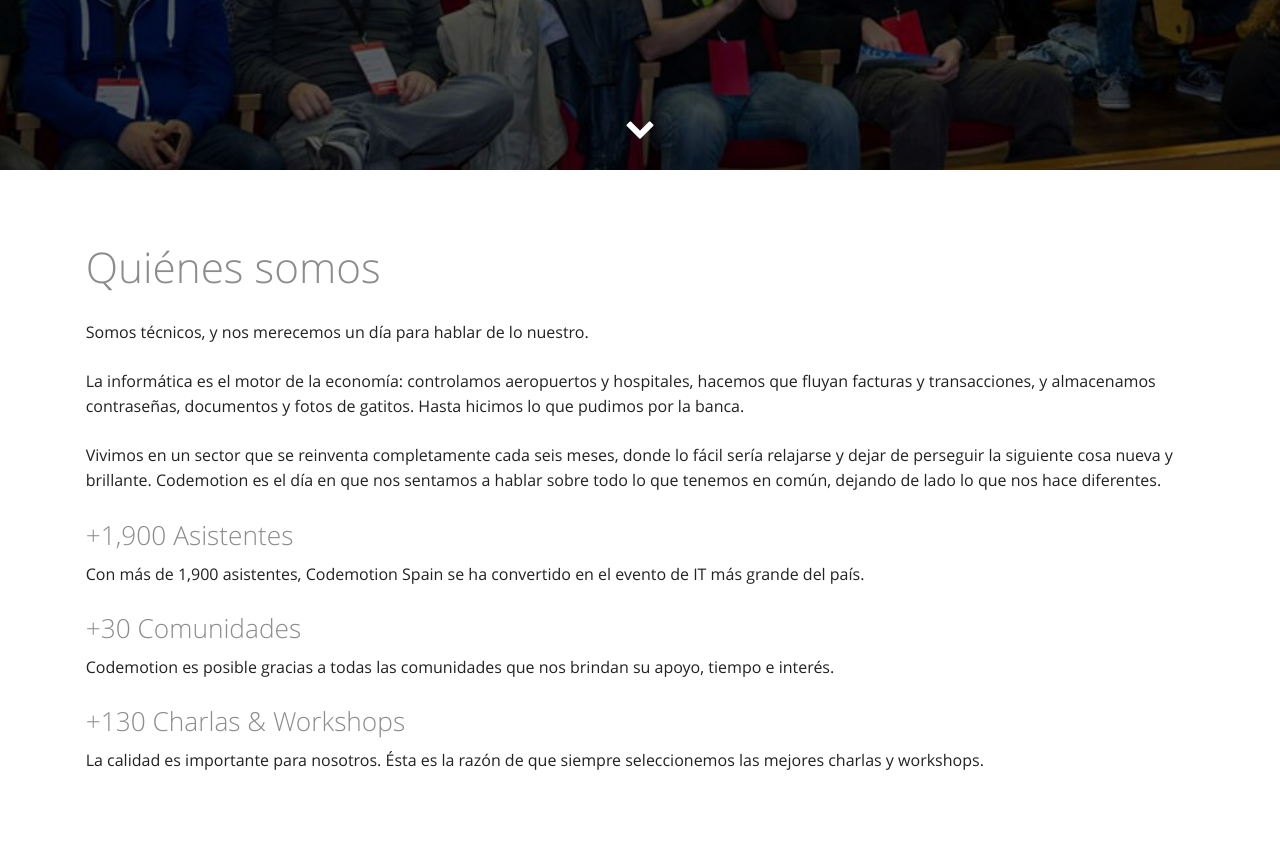
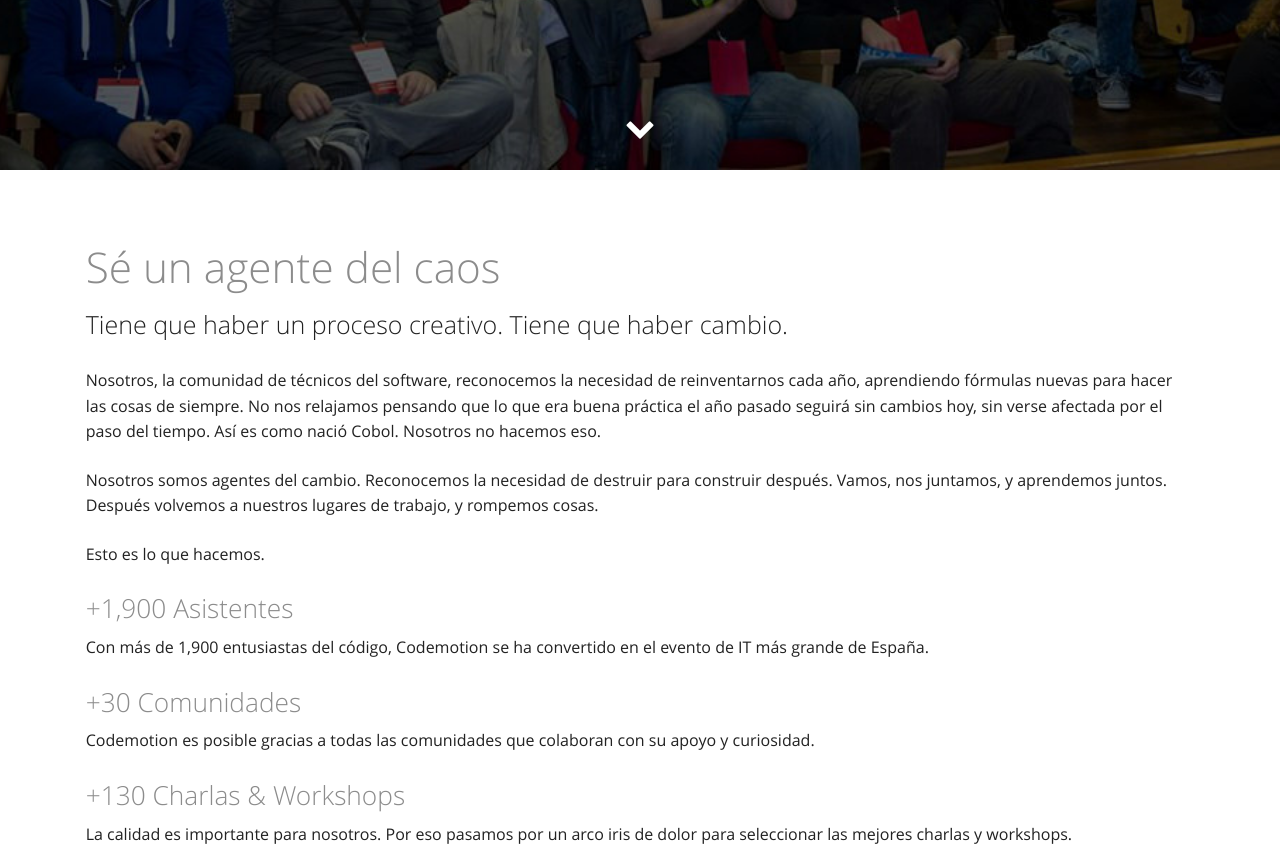
Before and after one commit to JMPerez/web-codemotion-2015, a Jekyll site: the page built from es/index.html, in a window 1280 px wide, cut to the strip 730-1587 px from the top of the page. Built offline with Jekyll 4.4.1, drawn with Linux system fonts in a browser that asks for light colours; nearby versions of some CDN libraries.

Commit message:
Edición de textos

```diff
--- a/_config.yml
+++ b/_config.yml
@@ -16,15 +16,15 @@
   mainTitle: "Codemotion Spain"
   mainSubtitle: "Nov 27-28 2015"
   SendYourTalk: "Send your proposal"
-  aboutTitle: "About us"
-  aboutDesc: "<p>We are the IT crowd, and we deserve at least two days to talk about our craft.</p><p>Computer Science is a motor of the economy: we control airports and hospitals, keep transactions and invoices flowing, and store passwords, documents and kitten pictures. Hell, we even did what we could for the banks.<p>We live in a sector that reinvents itself every six months, where it would be easy to just relax and stop chasing after the next new and shiny thing. Codemotion is this day in which we sit down to talk about all that we have in common, stepping aside everything that makes us different."
+  aboutTitle: "Be an agent of chaos"
+  aboutDesc: "<p class='lead'>There must be a creation process. There must be change.</p><p>We, the IT crowd, recognize the need to reinvent our ways every year, learning new formulas to do old things. We don't relax believing that what was best practice last year will remain unchanged, unaffected by time. That's how Cobol was born. We don't do that.</p><p>We are agents of change. We recognize the need to destroy in order to build. We go, and get together, and learn. Then we get back to our places of work, and break things.</p><p>That's what we do.</p>"
   aboutBlock:
     - title: "+1,900 Attendees"
-      text: "With more than 1,900 attendees, Codemotion Spain has been the biggest IT event in the country."
+      text: "With more than 1,900 software enthusiasts, Codemotion is the biggest IT event in Spain."
     - title: "+30 Communities"
       text: "Codemotion is possible because of all the communities that are behind, contributing with their support and curiosity."
     - title: "+130 Talks & Workshops"
-      text: "Quality is important to us. That is why we always select only the best talks and workshops. "
+      text: "Quality is important to us. That's why we go through all flavors of pain to filter the best talks and workshops. "
   locationBlockTitle: "Location"
   viewOnGoogleMaps: "View on Google Maps"
   parkingAvailability: "The parking has a limited capacity, and there will be many of us. We recommend to take the public transport, which is surprisingly easy:"
@@ -46,15 +46,15 @@
   mainTitle: "Codemotion Spain"
   mainSubtitle: "Nov 27-28 2015"
   SendYourTalk: "Envíanos tu charla"
-  aboutTitle: "Quiénes somos"
-  aboutDesc: "<p>Somos técnicos, y nos merecemos un día para hablar de lo nuestro.</p><p>La informática es el motor de la economía: controlamos aeropuertos y hospitales, hacemos que fluyan facturas y transacciones, y almacenamos contraseñas, documentos y fotos de gatitos. Hasta hicimos lo que pudimos por la banca.<p>Vivimos en un sector que se reinventa completamente cada seis meses, donde lo fácil sería relajarse y dejar de perseguir la siguiente cosa nueva y brillante. Codemotion es el día en que nos sentamos a hablar sobre todo lo que tenemos en común, dejando de lado lo que nos hace diferentes."
+  aboutTitle: "Sé un agente del caos"
+  aboutDesc: "<p class='lead'>Tiene que haber un proceso creativo. Tiene que haber cambio.</p><p>Nosotros, la comunidad de técnicos del software, reconocemos la necesidad de reinventarnos cada año, aprendiendo fórmulas nuevas para hacer las cosas de siempre. No nos relajamos pensando que lo que era buena práctica el año pasado seguirá sin cambios hoy, sin verse afectada por el paso del tiempo. Así es como nació Cobol. Nosotros no hacemos eso.</p><p>Nosotros somos agentes del cambio. Reconocemos la necesidad de destruir para construir después. Vamos, nos juntamos, y aprendemos juntos. Después volvemos a nuestros lugares de trabajo, y rompemos cosas.</p><p>Esto es lo que hacemos.</p>"
   aboutBlock:
     - title: "+1,900 Asistentes"
-      text: "Con más de 1,900 asistentes, Codemotion Spain se ha convertido en el evento de IT más grande del país."
+      text: "Con más de 1,900 entusiastas del código, Codemotion se ha convertido en el evento de IT más grande de España."
     - title: "+30 Comunidades"
-      text: "Codemotion es posible gracias a todas las comunidades que nos brindan su apoyo, tiempo e interés."
+      text: "Codemotion es posible gracias a todas las comunidades que colaboran con su apoyo y curiosidad."
     - title: "+130 Charlas & Workshops"
-      text: "La calidad es importante para nosotros. Ésta es la razón de que siempre seleccionemos las mejores charlas y workshops. "
+      text: "La calidad es importante para nosotros. Por eso pasamos por un arco iris de dolor para seleccionar las mejores charlas y workshops. "
   locationBlockTitle: "Dónde"
   viewOnGoogleMaps: "Ver en Google Maps"
   parkingAvailability: "El parking tiene capacidad limitada, y seremos bastantes. Recomendamos usar el transporte público, que es sorprendentemente sencillo:"
--- a/_includes/about.html
+++ b/_includes/about.html
@@ -2,7 +2,7 @@
 <section id="about" class="row">
     <div class="columns">
         <h2>{{ site[page.hl].aboutTitle }}</h2>
-        <p>{{ site[page.hl].aboutDesc }}
+        {{ site[page.hl].aboutDesc }}
         {% for about in site[page.hl].aboutBlock %}
             <h4>{{ about.title }}</h4>
             <p class="text-justify">{{ about.text }}</p>
--- a/_sass/partials/_main.scss
+++ b/_sass/partials/_main.scss
@@ -22,3 +22,9 @@
 .button {
   margin-bottom: 0;
 }
+
+p.lead {
+  font-size: 25px;
+  font-weight: 300;
+
+}
--- a/_sass/vendor/foundation/components/_type.scss
+++ b/_sass/vendor/foundation/components/_type.scss
@@ -173,7 +173,7 @@
 
 // These will throw a deprecation warning if used within a media query.
 @mixin lead {
-  font-size: $paragraph-font-size + rem-calc(3.5);
+  font-size: $paragraph-font-size + rem-calc(3.8);
   line-height: 1.6;
 }
 
```
Also changed, not shown: css/main.css.
